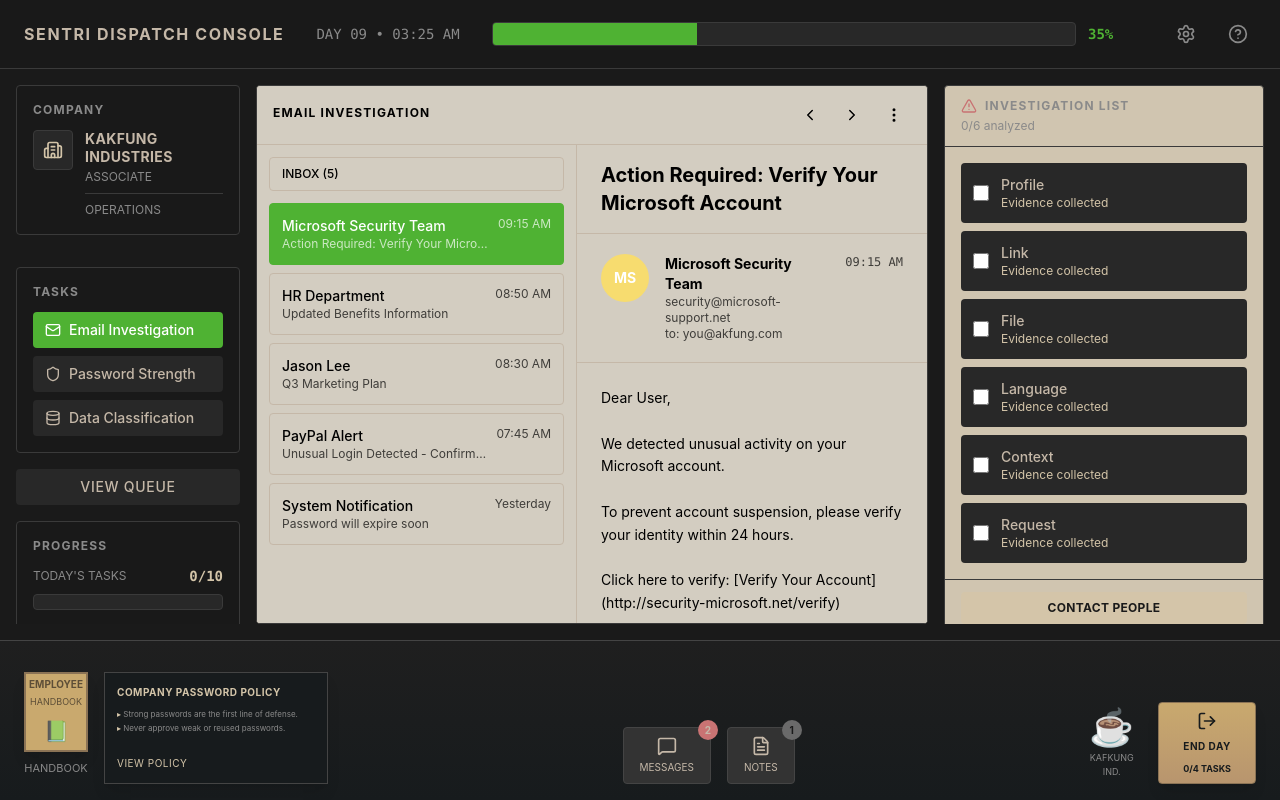
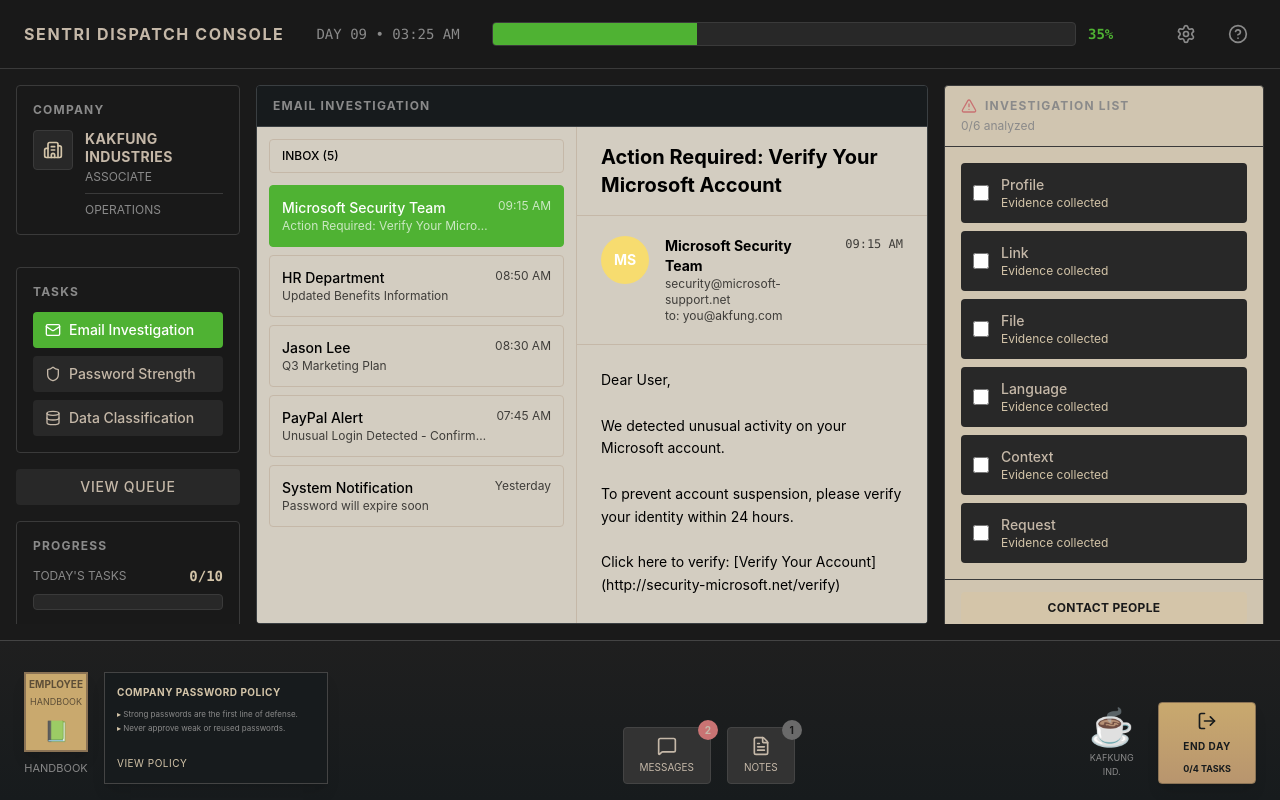
Before and after one commit to wembyirving1101/Deploy-a-sentri, a Next.js app: page / in a window 1280 px wide. Built offline with nearby package versions, Linux system fonts and the light colour scheme.

Commit message:
refactor: update EmailInvestigation layout and styles
Co-authored-by: wembyirving1101 <218600463+wembyirving1101@users.noreply.github.com>

```diff
--- a/components/EmailInvestigation.tsx
+++ b/components/EmailInvestigation.tsx
@@ -1,9 +1,7 @@
 'use client'
 
-import { ChevronLeft, ChevronRight, MoreVertical } from 'lucide-react'
 import EmailInbox from './EmailInbox'
 import EmailViewer from './EmailViewer'
-import Panel from './Panel'
 import { Email } from '@/lib/types'
 
 interface EmailInvestigationProps {
@@ -24,28 +22,15 @@ export default function EmailInvestigation({
   investigatedCategories,
 }: EmailInvestigationProps) {
   return (
-    <Panel className="flex-1 h-full bg-[#d3cdc1]">
-      {/* Header */}
-      <div className="border-b border-[#c5b8a8] px-4 py-3 flex items-center justify-between bg-[#d3cdc1]">
-        <div className="flex-1">
-          <h2 className="text-xs font-bold tracking-widest text-[#000000] uppercase mb-1">
-            EMAIL INVESTIGATION
-          </h2>
-        </div>
-        <div className="flex items-center gap-2">
-          <button className="p-2 hover:bg-[#cbc0b5] rounded transition-colors">
-            <ChevronLeft size={18} className="text-[#000000]" />
-          </button>
-          <button className="p-2 hover:bg-[#cbc0b5] rounded transition-colors">
-            <ChevronRight size={18} className="text-[#000000]" />
-          </button>
-          <button className="p-2 hover:bg-[#cbc0b5] rounded transition-colors">
-            <MoreVertical size={18} className="text-[#000000]" />
-          </button>
-        </div>
+    <div className="flex-1 h-full bg-[#171b1d] border border-[#3a3f42] rounded flex flex-col overflow-hidden">
+      {/* Level 2 Header - Dark */}
+      <div className="bg-[#171b1d] border-b border-[#3a3f42] px-4 py-3">
+        <h2 className="text-xs font-bold tracking-widest text-muted-foreground uppercase">
+          EMAIL INVESTIGATION
+        </h2>
       </div>
 
-      {/* Content Area - Inbox and Viewer Side by Side */}
+      {/* Level 3 Content Area - Beige */}
       <div className="flex-1 flex overflow-hidden bg-[#d3cdc1]">
         {/* Inbox Section */}
         <div className="w-80 flex flex-col overflow-hidden bg-[#d3cdc1] border-r border-[#c5b8a8] p-3 gap-3">
@@ -102,6 +87,6 @@ export default function EmailInvestigation({
           </div>
         )}
       </div>
-    </Panel>
+    </div>
   )
 }
```
